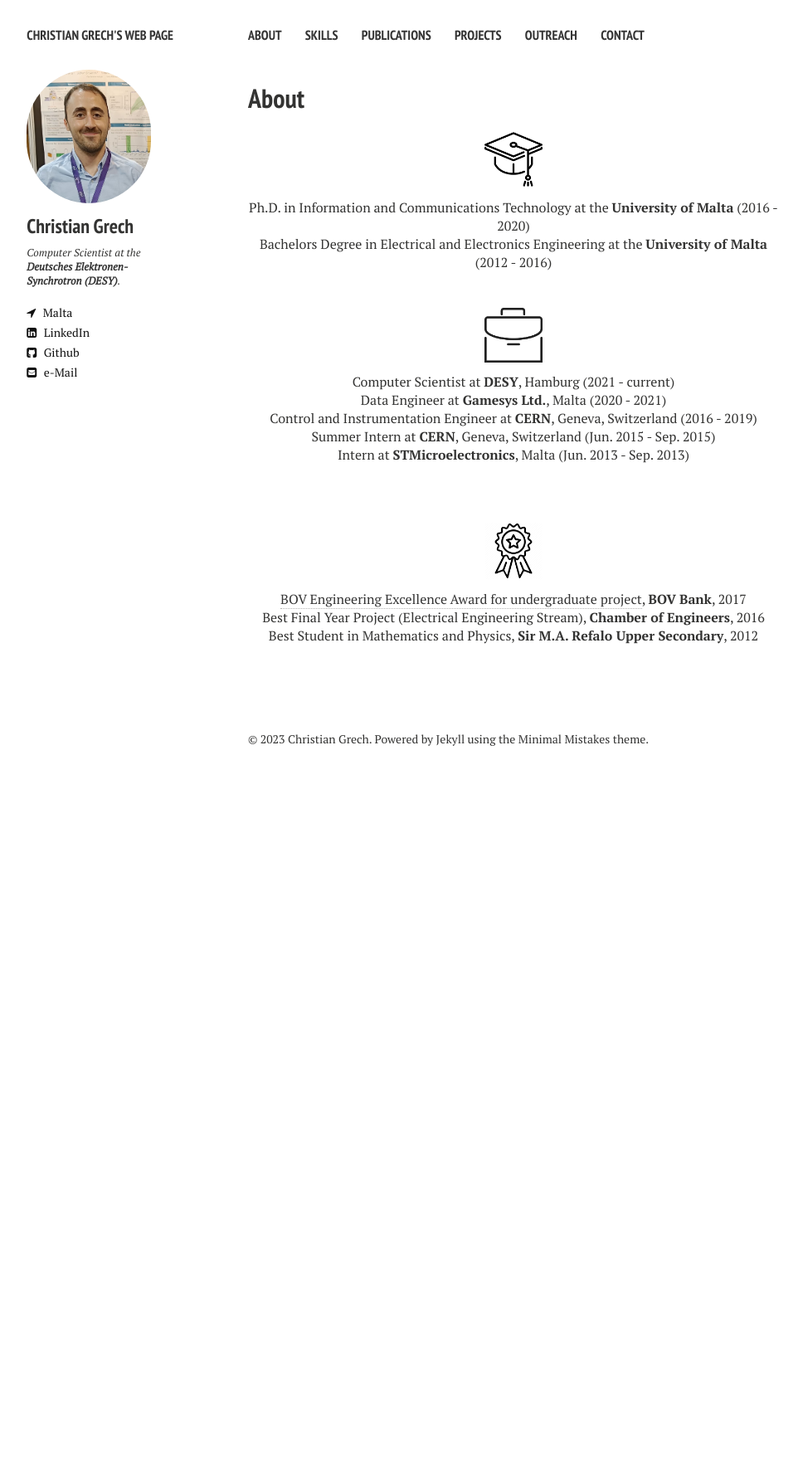
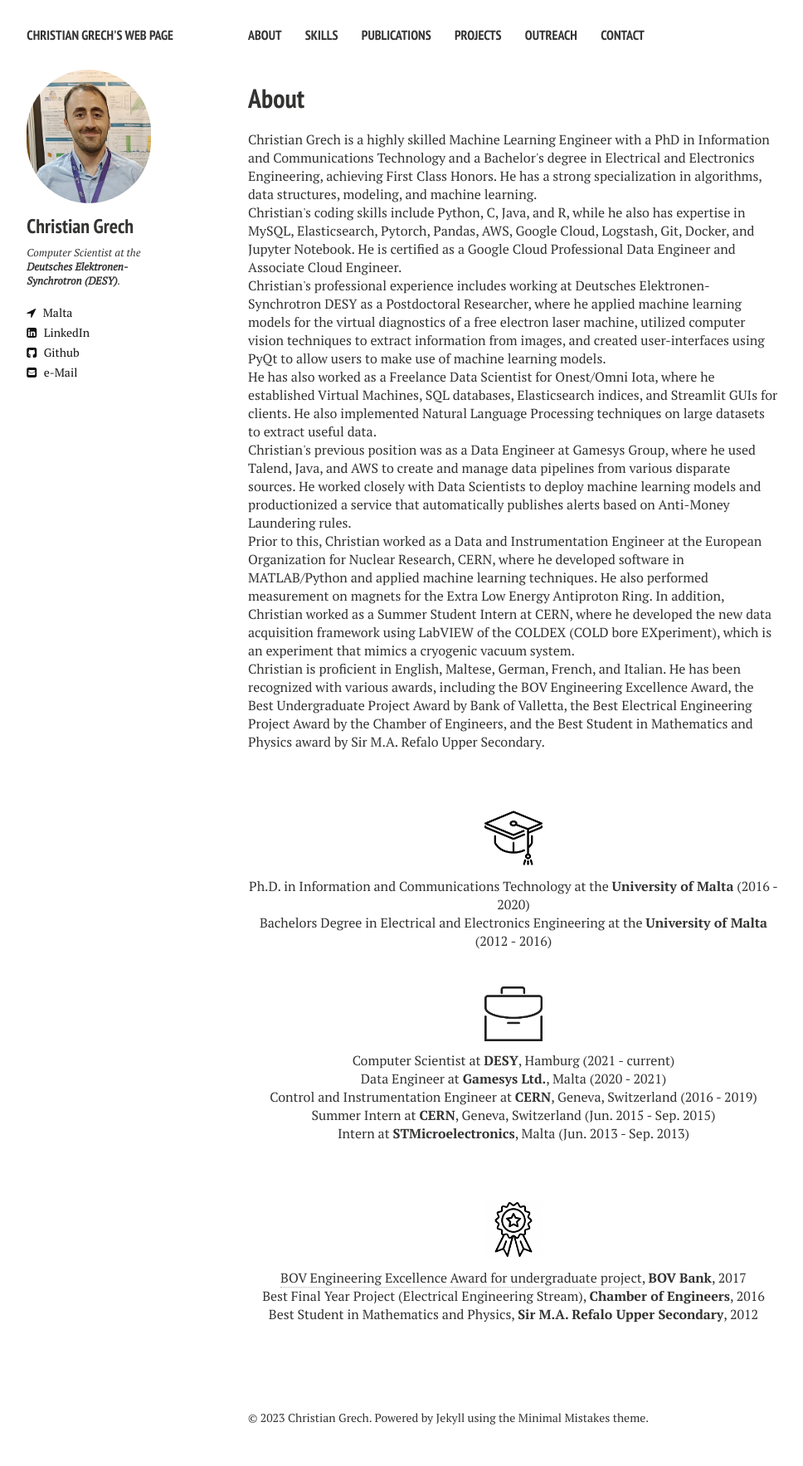
Before and after one commit to cgre23/cgre23.github.io, a Jekyll site: the page built from cv.md, in a window 1280 px wide. Shown: the whole page at 83% size, without its empty margins (21-989 px from the left). Built offline with Jekyll 4.4.1, drawn with Linux system fonts in a browser that asks for light colours; nearby versions of some CDN libraries; before the commit the page ends 949 px from its top, so only the background shows below that.

Commit message:
Update cv.html

```diff
--- a/_layouts/cv.html
+++ b/_layouts/cv.html
@@ -46,6 +46,20 @@
     <div class="article-wrap">
 
 
+    <p>Christian Grech is a highly skilled Machine Learning Engineer with a PhD in Information and Communications Technology and a Bachelor's degree in Electrical and Electronics Engineering, achieving First Class Honors. He has a strong specialization in algorithms, data structures, modeling, and machine learning.</p>
+
+    <p>Christian's coding skills include Python, C, Java, and R, while he also has expertise in MySQL, Elasticsearch, Pytorch, Pandas, AWS, Google Cloud, Logstash, Git, Docker, and Jupyter Notebook. He is certified as a Google Cloud Professional Data Engineer and Associate Cloud Engineer.</p>
+
+    <p>Christian's professional experience includes working at Deutsches Elektronen-Synchrotron DESY as a Postdoctoral Researcher, where he applied machine learning models for the virtual diagnostics of a free electron laser machine, utilized computer vision techniques to extract information from images, and created user-interfaces using PyQt to allow users to make use of machine learning models.</p>
+
+    <p>He has also worked as a Freelance Data Scientist for Onest/Omni Iota, where he established Virtual Machines, SQL databases, Elasticsearch indices, and Streamlit GUIs for clients. He also implemented Natural Language Processing techniques on large datasets to extract useful data.</p>
+
+    <p>Christian's previous position was as a Data Engineer at Gamesys Group, where he used Talend, Java, and AWS to create and manage data pipelines from various disparate sources. He worked closely with Data Scientists to deploy machine learning models and productionized a service that automatically publishes alerts based on Anti-Money Laundering rules.</p>
+
+    <p>Prior to this, Christian worked as a Data and Instrumentation Engineer at the European Organization for Nuclear Research, CERN, where he developed software in MATLAB/Python and applied machine learning techniques. He also performed measurement on magnets for the Extra Low Energy Antiproton Ring. In addition, Christian worked as a Summer Student Intern at CERN, where he developed the new data acquisition framework using LabVIEW of the COLDEX (COLD bore EXperiment), which is an experiment that mimics a cryogenic vacuum system.</p>
+
+    <p>Christian is proficient in English, Maltese, German, French, and Italian. He has been recognized with various awards, including the BOV Engineering Excellence Award, the Best Undergraduate Project Award by Bank of Valletta, the Best Electrical Engineering Project Award by the Chamber of Engineers, and the Best Student in Mathematics and Physics award by Sir M.A. Refalo Upper Secondary.</p>
+    <br> <br>
     <p align="center" class=bottom-small><img src="{{ site.url }}/images/CV/education.png" alt="Education" width="70" height="70"></p>
     <p align="center">Ph.D. in Information and Communications Technology at the <b>University of Malta</b> (2016 - 2020)</p>
     <p align="center">Bachelors Degree in Electrical and Electronics Engineering at the <b>University of Malta</b> (2012 - 2016) </p>
```
